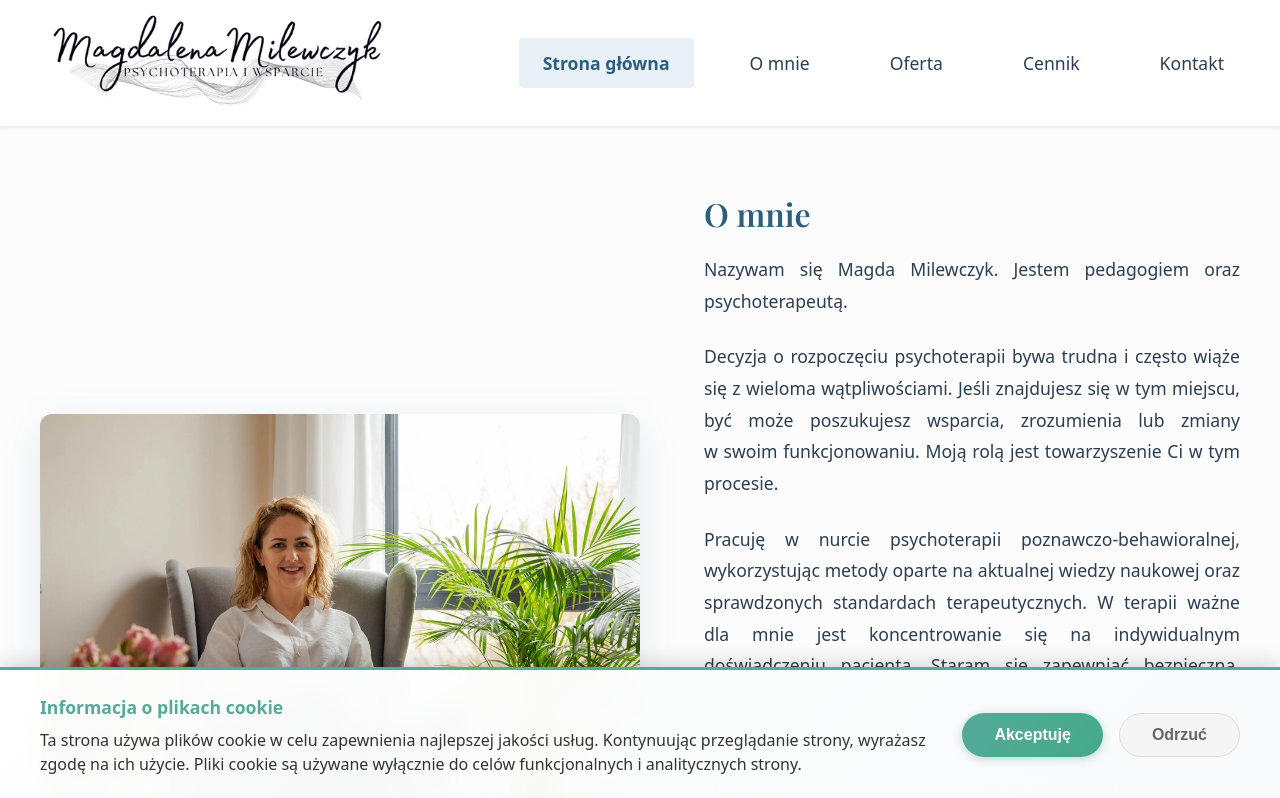
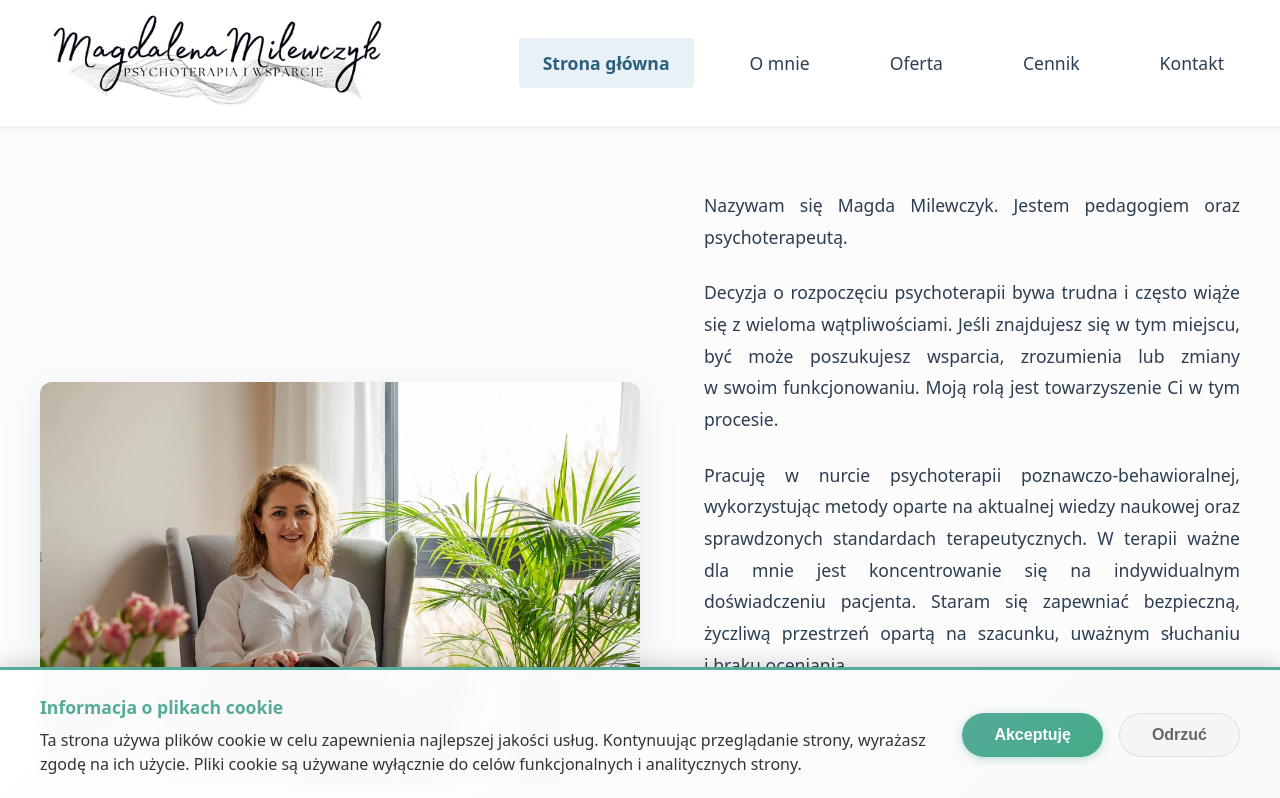
Before and after one commit to ernestpeplinski/psychoterapia-koscierzyna-pl, a React (Vite) app: page / in a window 1280 px wide. Shown: the top 798 px of the page. Built offline with nearby package versions, Linux system fonts and the light colour scheme.

Commit message:
Remove about title frome Home page

```diff
--- a/src/pages/Home.tsx
+++ b/src/pages/Home.tsx
@@ -16,7 +16,6 @@ function Home() {
             />
           </div>
           <div className="home__about-content">
-            <h3 className="home__about-subtitle">O mnie</h3>
             <p className="home__about-description">
               Nazywam się Magda Milewczyk. Jestem pedagogiem oraz psychoterapeutą.
             </p>
--- a/src/styles/home.scss
+++ b/src/styles/home.scss
@@ -156,14 +156,6 @@
     &:hover {
       color: var(--primary-navy-light);
     }
-  }
-
-  &__about-subtitle {
-    font-size: 2rem;
-    font-weight: 600;
-    font-family: "Playfair Display", "Georgia", serif;
-    color: var(--primary-navy);
-    margin-bottom: 1rem;
   }
 
   &__about-buttons {
```
